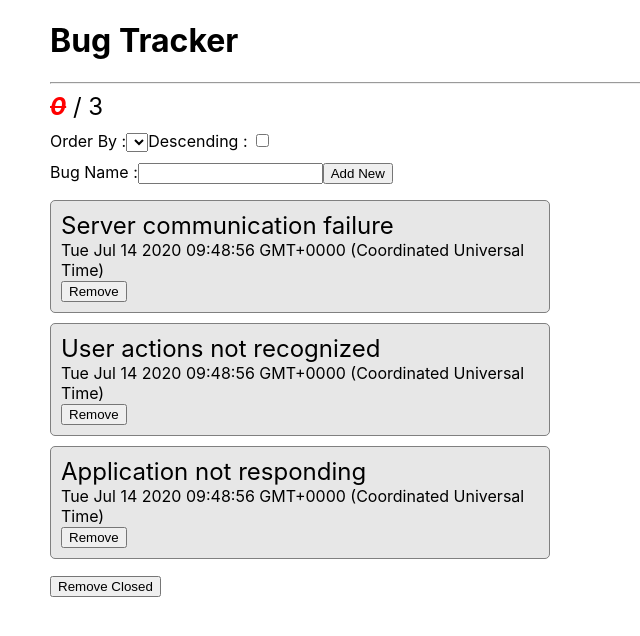
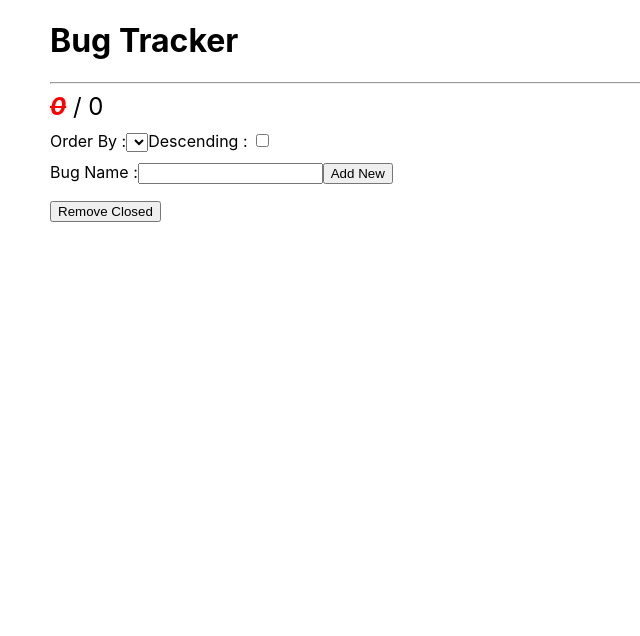
Before and after one commit to tkmagesh/Adobe-React-Jul-2020, a React (Create React App) app in the folder bug-tracker-app/: page / in a window 1280 px wide. Shown: the top 636 px of the page, without its empty margins (0-640 px from the left). Built offline with nearby package versions, Linux system fonts and the light colour scheme.

Commit message:
adding new bugs

```diff
--- /dev/null
+++ b/bug-tracker-app/src/bugTracker/actions/addNew.js
@@ -0,0 +1,13 @@
+let prevBugId = 0
+function addNew(newBugName){
+    const newBug = {
+        id : ++prevBugId,
+        name : newBugName,
+        isClosed : false,
+        createdAt : new Date()
+    };
+    const action = { type : 'ADD_NEW_BUG', payload : newBug };
+    return action;
+}
+
+export default addNew;
--- /dev/null
+++ b/bug-tracker-app/src/bugTracker/actions/index.js
@@ -0,0 +1,5 @@
+import addNew from './addNew';
+
+const bugActions = { addNew };
+
+export default bugActions;
--- a/bug-tracker-app/src/bugTracker/index.js
+++ b/bug-tracker-app/src/bugTracker/index.js
@@ -2,8 +2,13 @@ import React, { Component, Fragment } from 'react';
 import './index.css';
 
 class BugTracker extends Component {
+    state = {
+        newBugName : ''
+    };
+
     render(){
-        const { bugs } = this.props;
+        const { bugs, addNew } = this.props;
+        const { newBugName } = this.state;
         const bugItems = bugs.map(bug => (
             <li key={bug.id}>
                 {bug.isClosed ? (<span className="bugname closed">{bug.name}</span>) : (<span className="bugname">{bug.name}</span>) }
@@ -30,8 +35,8 @@ class BugTracker extends Component {
                 </section>
                 <section className="edit">
                     <label htmlFor="">Bug Name :</label>
-                    <input type="text" name="" id="" />
-                    <input type="button" value="Add New" />
+                    <input type="text" onChange={ evt => this.setState({newBugName : evt.target.value})} />
+                    <input type="button" value="Add New" onClick={ _ => addNew(newBugName)} />
                 </section>
                 <section className="list">
                     <ol>
--- a/bug-tracker-app/src/index.js
+++ b/bug-tracker-app/src/index.js
@@ -3,8 +3,32 @@ import ReactDOM from 'react-dom';
 import './index.css';
 //import App from './App';
 import * as serviceWorker from './serviceWorker';
+import { bindActionCreators } from 'redux';
 import BugTracker from './bugTracker';
+import bugActions from './bugTracker/actions';
 import appStore from './store';
+
+const bugActionDispatchers = bindActionCreators(bugActions, appStore.dispatch);
+
+function renderApp(){
+  const bugs = appStore.getState();
+  ReactDOM.render(
+    <React.StrictMode>
+      <h1>Bug Tracker</h1>
+      <hr/>
+      <BugTracker bugs={bugs} {...bugActionDispatchers}/>
+    </React.StrictMode>,
+    document.getElementById('root')
+  );
+}
+renderApp();
+appStore.subscribe(renderApp);
+
+// If you want your app to work offline and load faster, you can change
+// unregister() to register() below. Note this comes with some pitfalls.
+// Learn more about service workers: https://bit.ly/CRA-PWA
+serviceWorker.unregister();
+
 
 /*
 import * as calc from './calc';
@@ -19,21 +43,3 @@ const { add } = calc; */
 //importing the default export
 /* import calc from './calc';
 console.log(calc); */
-
-function renderApp(){
-  const bugs = appStore.getState();
-  ReactDOM.render(
-    <React.StrictMode>
-      <h1>Bug Tracker</h1>
-      <hr/>
-      <BugTracker bugs={bugs}/>
-    </React.StrictMode>,
-    document.getElementById('root')
-  );
-}
-renderApp();
-
-// If you want your app to work offline and load faster, you can change
-// unregister() to register() below. Note this comes with some pitfalls.
-// Learn more about service workers: https://bit.ly/CRA-PWA
-serviceWorker.unregister();
--- a/bug-tracker-app/src/reducers/bugsReducer.js
+++ b/bug-tracker-app/src/reducers/bugsReducer.js
@@ -1,9 +1,8 @@
-const initialState = [
-    { id: 1, name: 'Server communication failure', isClosed : false, createdAt : new Date()},
-    { id: 2, name: 'User actions not recognized', isClosed: false, createdAt: new Date() },
-    { id: 3, name: 'Application not responding', isClosed: false, createdAt: new Date() },
-];
+const initialState = [];
+
 function bugsReducer(currentState = initialState, action){
+    if (action.type === 'ADD_NEW_BUG')
+        return [...currentState, action.payload];
     return currentState;
 }
 export default bugsReducer;
```
